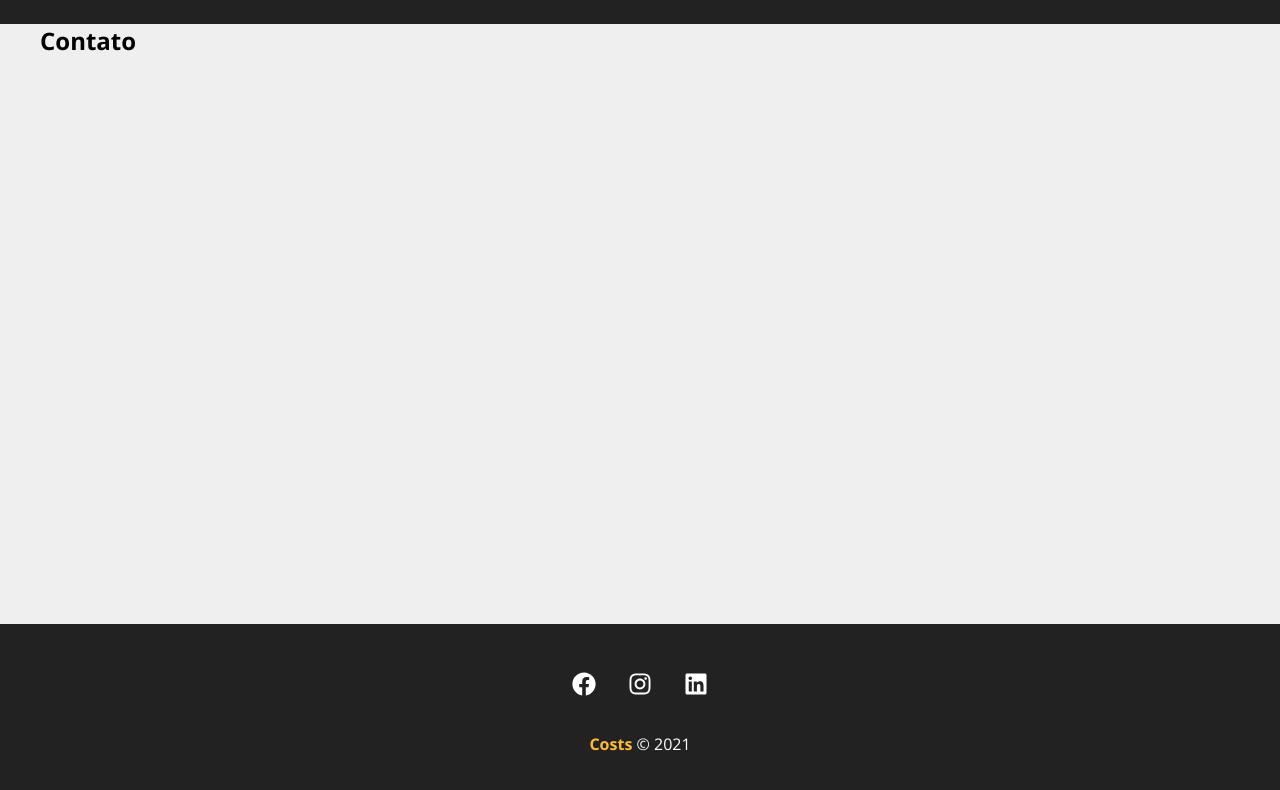
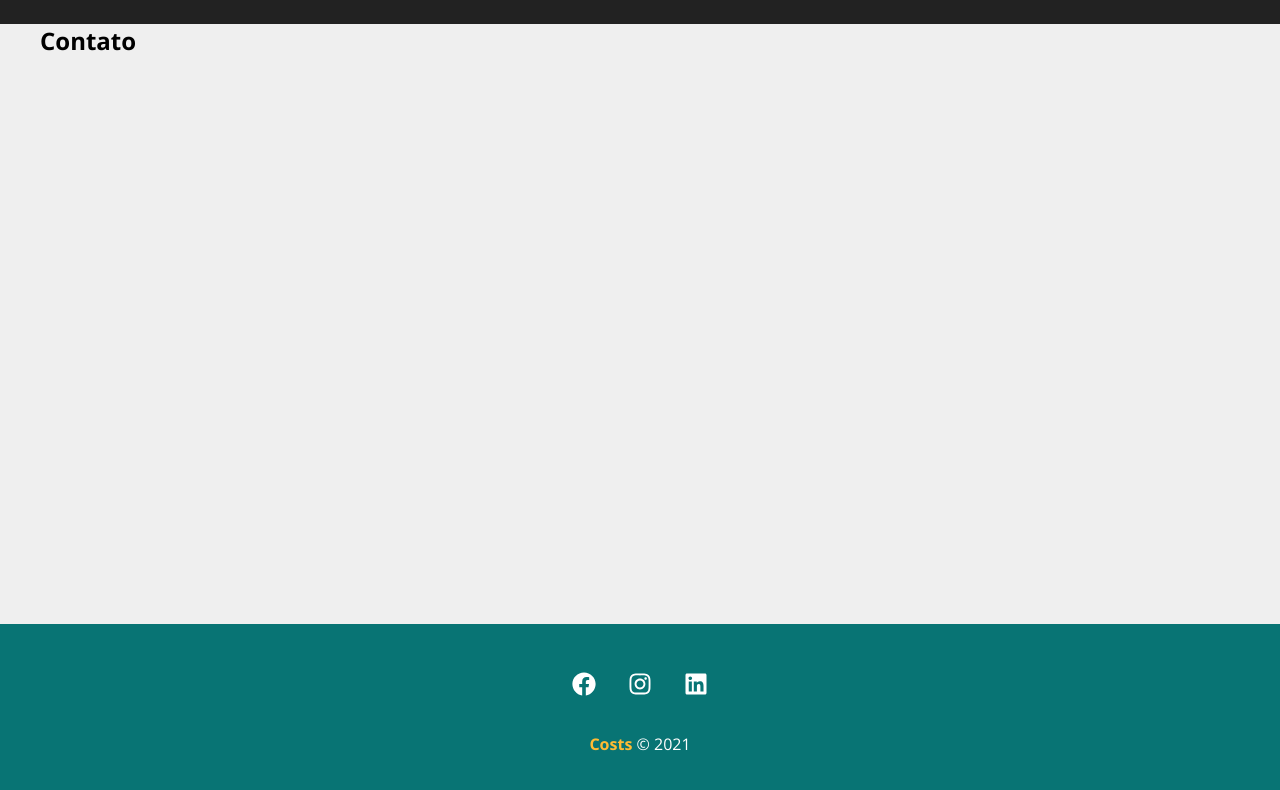
Before and after one commit to alexponciano2/psicologaCarol, a React (Vite) app in the folder sitecarol/: page /contact in a window 1280 px wide. Shown: the part 262-1052 px from the top of the page. Built offline with nearby package versions, Linux system fonts and the light colour scheme.

Commit message:
Update Footer.module.css

```diff
--- a/sitecarol/src/components/layout/Footer.module.css
+++ b/sitecarol/src/components/layout/Footer.module.css
@@ -1,5 +1,5 @@
 .footer {
-    background-color: #222;
+    background-color: #087474;
     color: #fff;
     padding: 3em;
     text-align: center;
```
